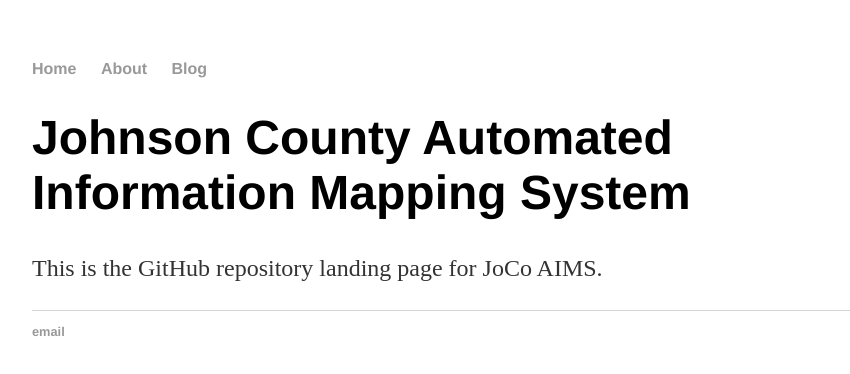
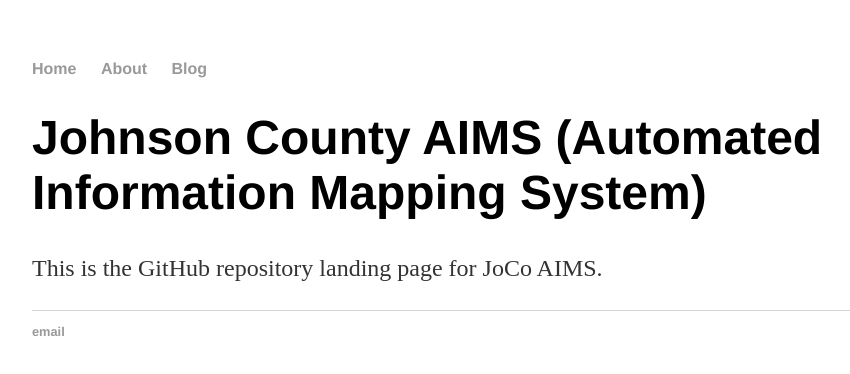
Before and after one commit to aimsmapper/aimsmapper.github.io, a plain HTML site: page index.html in a window 1280 px wide. Shown: the whole page, without its empty margins (160-1010 px from the left). Drawn offline with Linux system fonts and the light colour scheme.

Commit message:
Update index.html

```diff
--- a/index.html
+++ b/index.html
@@ -15,7 +15,7 @@
 		</nav>
 		<div class="container">
     		<div class="blurb">
-        		<h1>Johnson County Automated Information Mapping System</h1>
+        		<h1>Johnson County AIMS (Automated Information Mapping System)</h1>
 				<p>This is the GitHub repository landing page for JoCo AIMS.</p>
     		</div><!-- /.blurb -->
 		</div><!-- /.container -->
```
